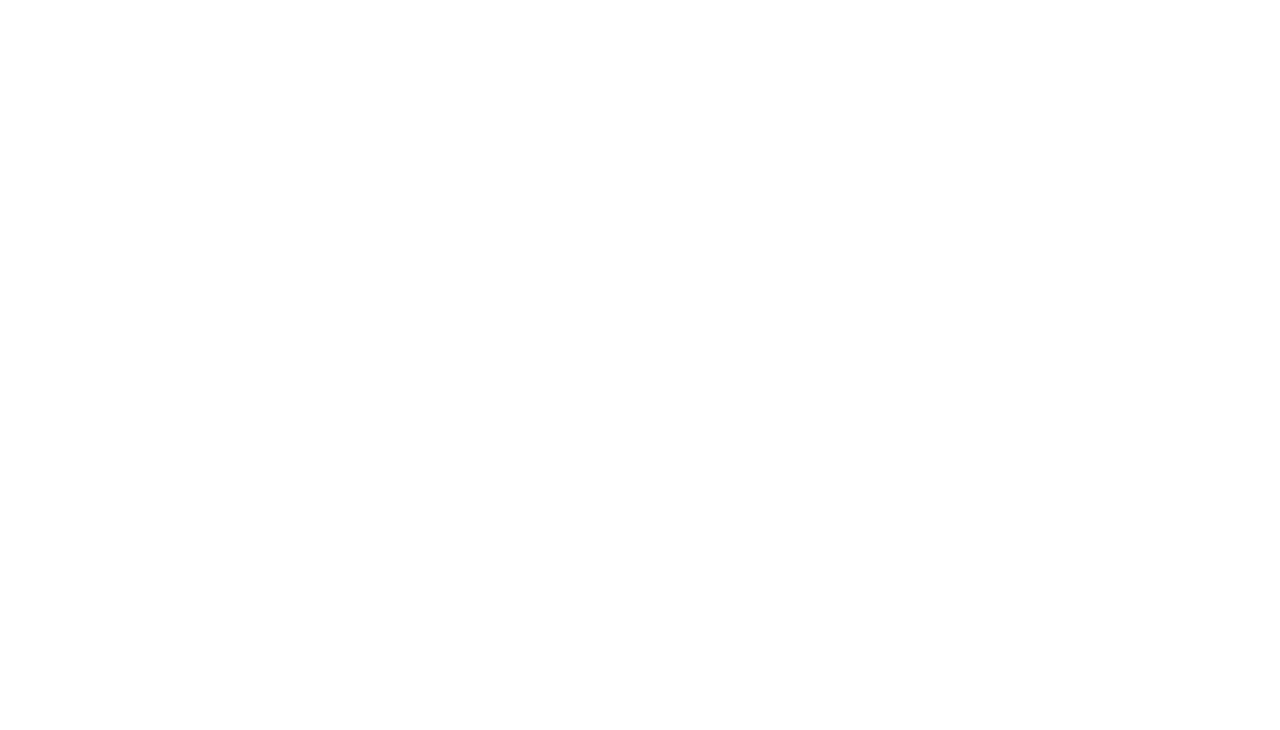
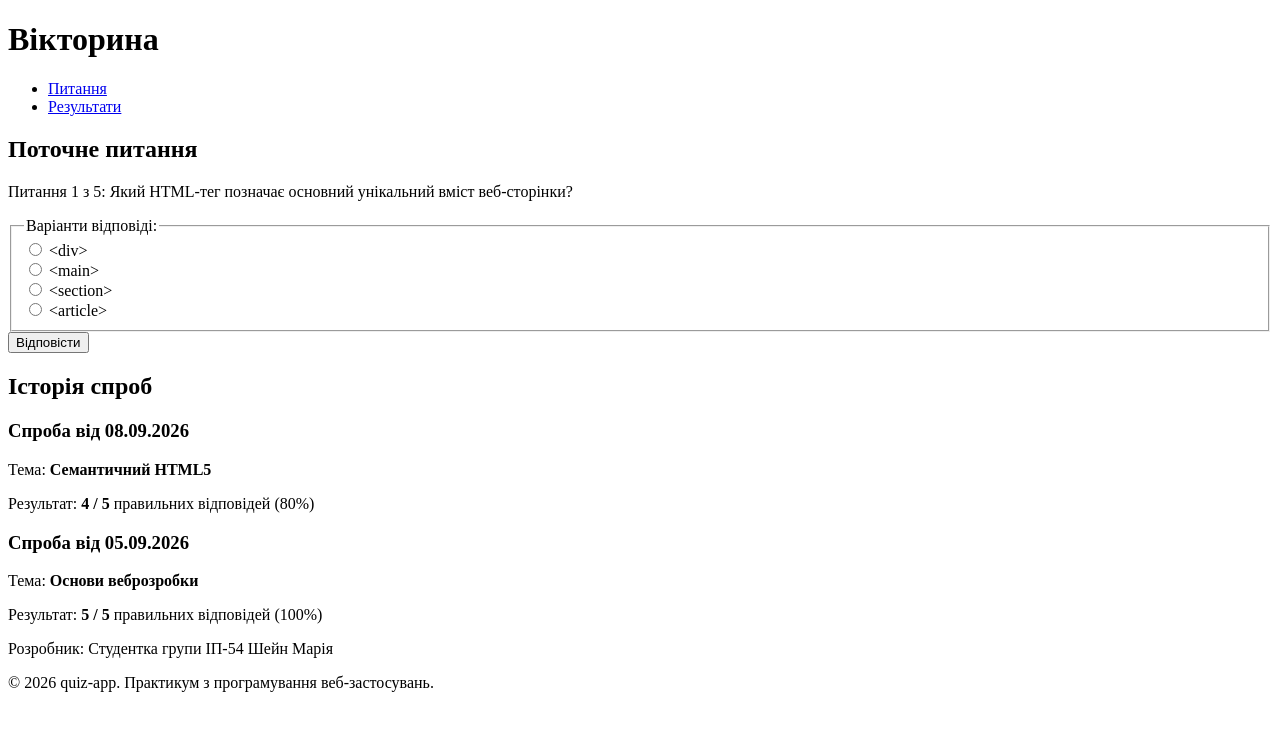
Before and after one commit to sheinmaria040408-hub/quiz-app, a plain HTML site: page index.html in a window 1280 px wide. Drawn offline with Linux system fonts and the light colour scheme.

Commit message:
feat(lab-2): implement semantic HTML5 layout for quiz-app

```diff
--- a/index.html
+++ b/index.html
@@ -7,11 +7,66 @@
     <link rel="stylesheet" href="css/style.css">
 </head>
 <body>
-<!-- Шапка з назвою застосунку -->
-<!-- Блок поточного питання й варіантів відповіді -->
-<!-- Блок прогресу проходження -->
-<!-- Блок результатів і історії спроб -->
-<!-- Підвал -->
+<header>
+    <h1>Вікторина</h1>
+    <nav>
+        <ul>
+            <li><a href="#current-question">Питання</a></li>
+            <li><a href="#attempts-history">Результати</a></li>
+        </ul>
+    </nav>
+</header>
+
+<main>
+    <section id="current-question">
+        <h2>Поточне питання</h2>
+        <p>Питання 1 з 5: Який HTML-тег позначає основний унікальний вміст веб-сторінки?</p>
+
+        <form>
+            <fieldset>
+                <legend>Варіанти відповіді:</legend>
+                <div>
+                    <input type="radio" id="option-div" name="answer" value="div">
+                    <label for="option-div">&lt;div&gt;</label>
+                </div>
+                <div>
+                    <input type="radio" id="option-main" name="answer" value="main">
+                    <label for="option-main">&lt;main&gt;</label>
+                </div>
+                <div>
+                    <input type="radio" id="option-section" name="answer" value="section">
+                    <label for="option-section">&lt;section&gt;</label>
+                </div>
+                <div>
+                    <input type="radio" id="option-article" name="answer" value="article">
+                    <label for="option-article">&lt;article&gt;</label>
+                </div>
+            </fieldset>
+            <button type="submit">Відповісти</button>
+        </form>
+    </section>
+
+    <section id="attempts-history">
+        <h2>Історія спроб</h2>
+
+        <article>
+            <h3>Спроба від 08.09.2026</h3>
+            <p>Тема: <strong>Семантичний HTML5</strong></p>
+            <p>Результат: <strong>4 / 5</strong> правильних відповідей (80%)</p>
+        </article>
+
+        <article>
+            <h3>Спроба від 05.09.2026</h3>
+            <p>Тема: <strong>Основи веброзробки</strong></p>
+            <p>Результат: <strong>5 / 5</strong> правильних відповідей (100%)</p>
+        </article>
+    </section>
+</main>
+
+<footer>
+    <p>Розробник: Студентка групи ІП-54 Шейн Марія</p>
+    <p>&copy; 2026 quiz-app. Практикум з програмування веб-застосувань.</p>
+</footer>
 
 <script src="js/app.js"></script>
 </body>
```
